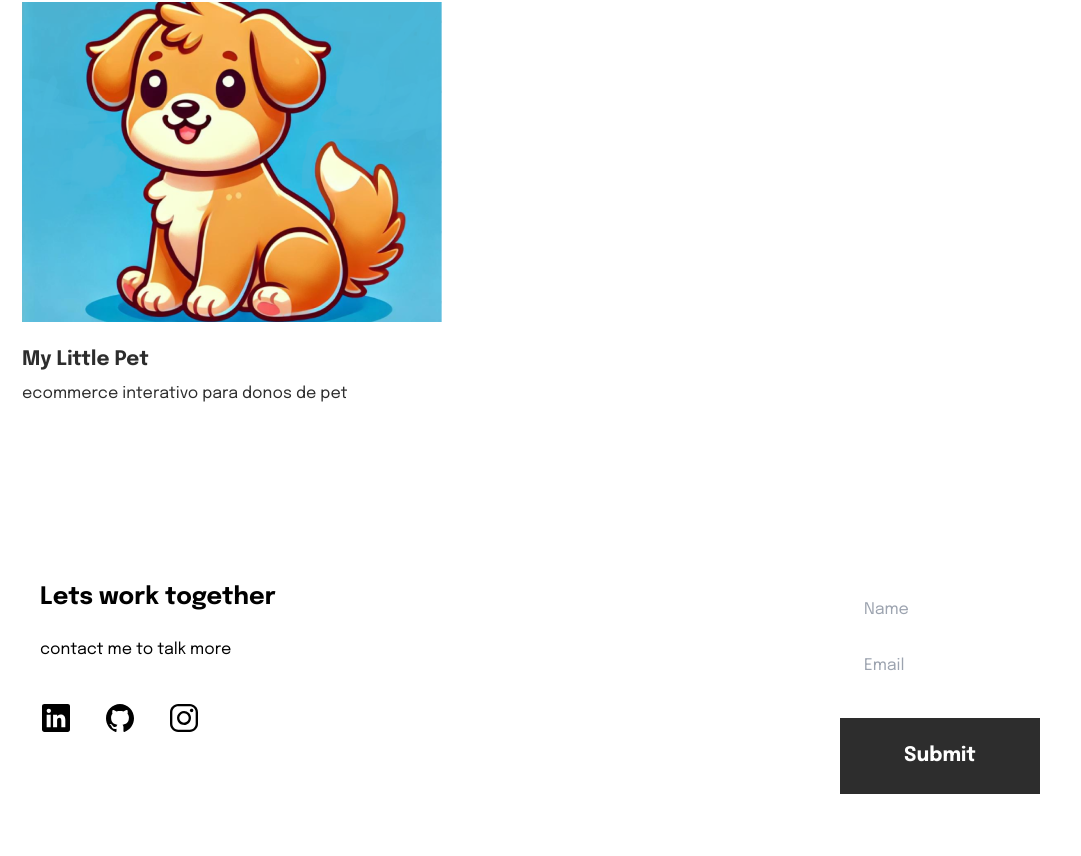
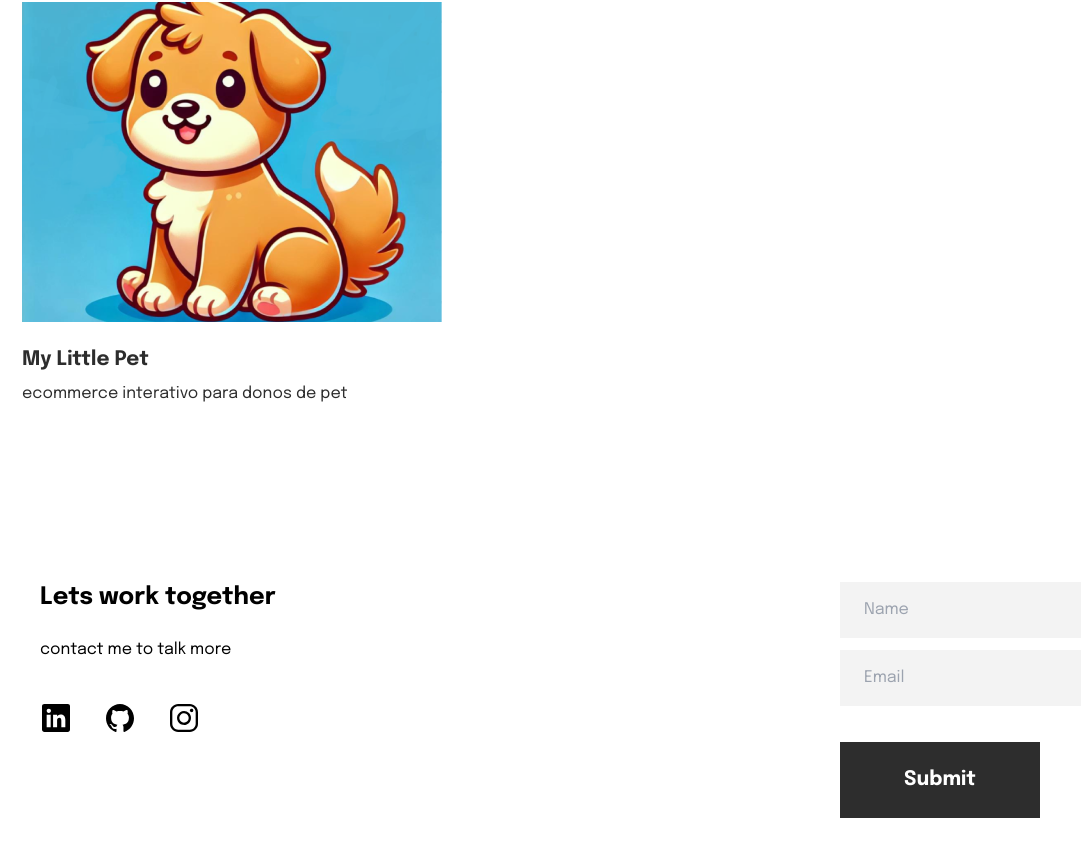
Before and after one commit to eduardonakaidev/nakai.dev, a Next.js app: page / in a window 1280 px wide. Shown: the part 1038-1894 px from the top of the page, without its empty margins (0-1081 px from the left). Before the commit the page ends 1872 px from the top, so only its background shows below. Built offline with nearby package versions, Linux system fonts and the light colour scheme.

Commit message:
style: alter style input bg-color

```diff
--- a/src/components/footer-bar/index.tsx
+++ b/src/components/footer-bar/index.tsx
@@ -17,11 +17,11 @@ export function FooterBar() {
                 </div>
 
                 <div className="w-full sm:w-1/3 ">
-                    <form>
-                        <input type="text" name="" id="" className="w-full h-fit font-epilogue font-normal text-base px-6 py-4" placeholder="Name" />
-                        <input type="email" name="" id="" className="w-full h-fit font-epilogue font-normal text-base px-6 py-4" placeholder="Email" />
+                    <form className="flex flex-col gap-3">
+                        <input type="text" name="" id="" className="w-full h-fit font-epilogue font-normal text-base px-6 py-4 bg-white_input" placeholder="Name" />
+                        <input type="email" name="" id="" className="w-full h-fit font-epilogue font-normal text-base px-6 py-4 bg-white_input" placeholder="Email" />
                         <input
-                            className="w-full sm:w-auto bg-gray_theme text-white flex items-center justify-center px-12 sm:px-16 py-4 sm:py-6 font-epilogue font-semibold text-base sm:text-xl mt-6"
+                            className="w-full sm:w-fit bg-gray_theme text-white flex items-center justify-center px-12 sm:px-16 py-4 sm:py-6 font-epilogue font-semibold text-base sm:text-xl mt-6"
                             type="submit"
                             value="Submit"
                             title="Submit"
```
